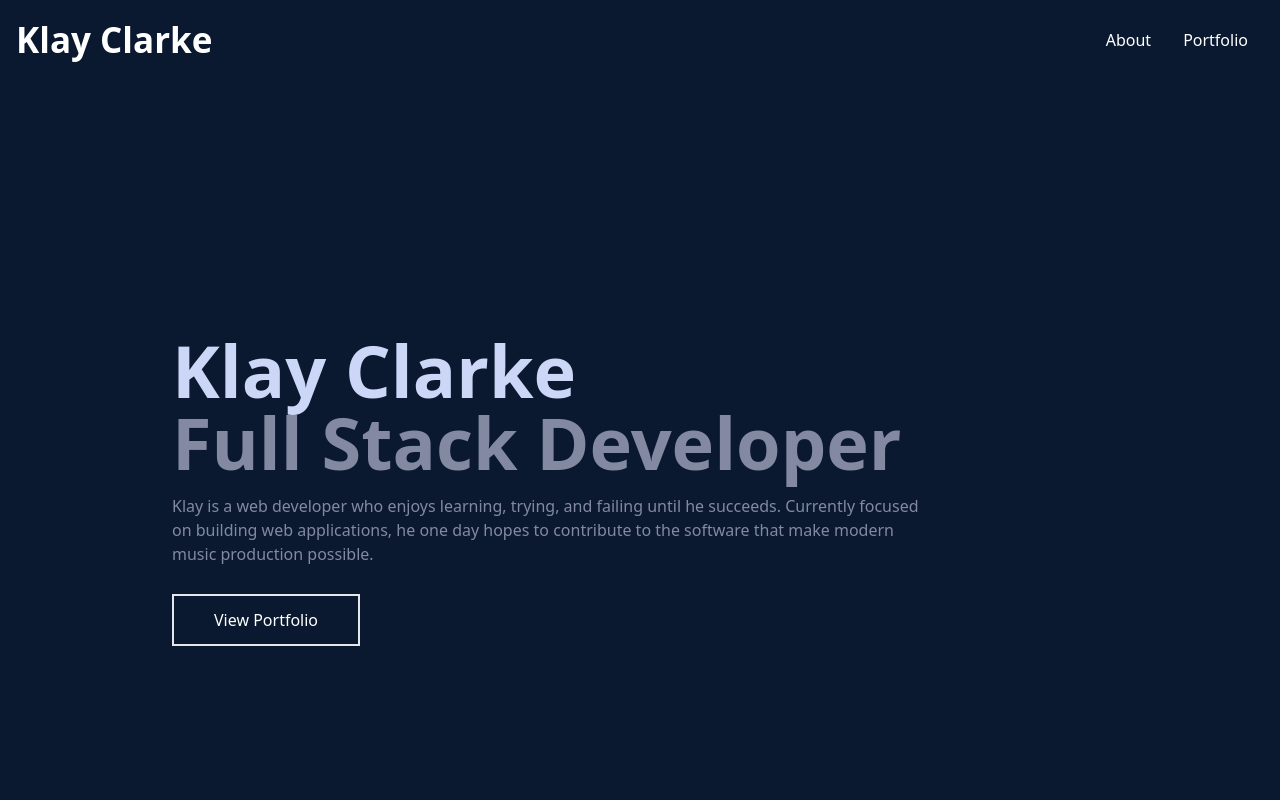
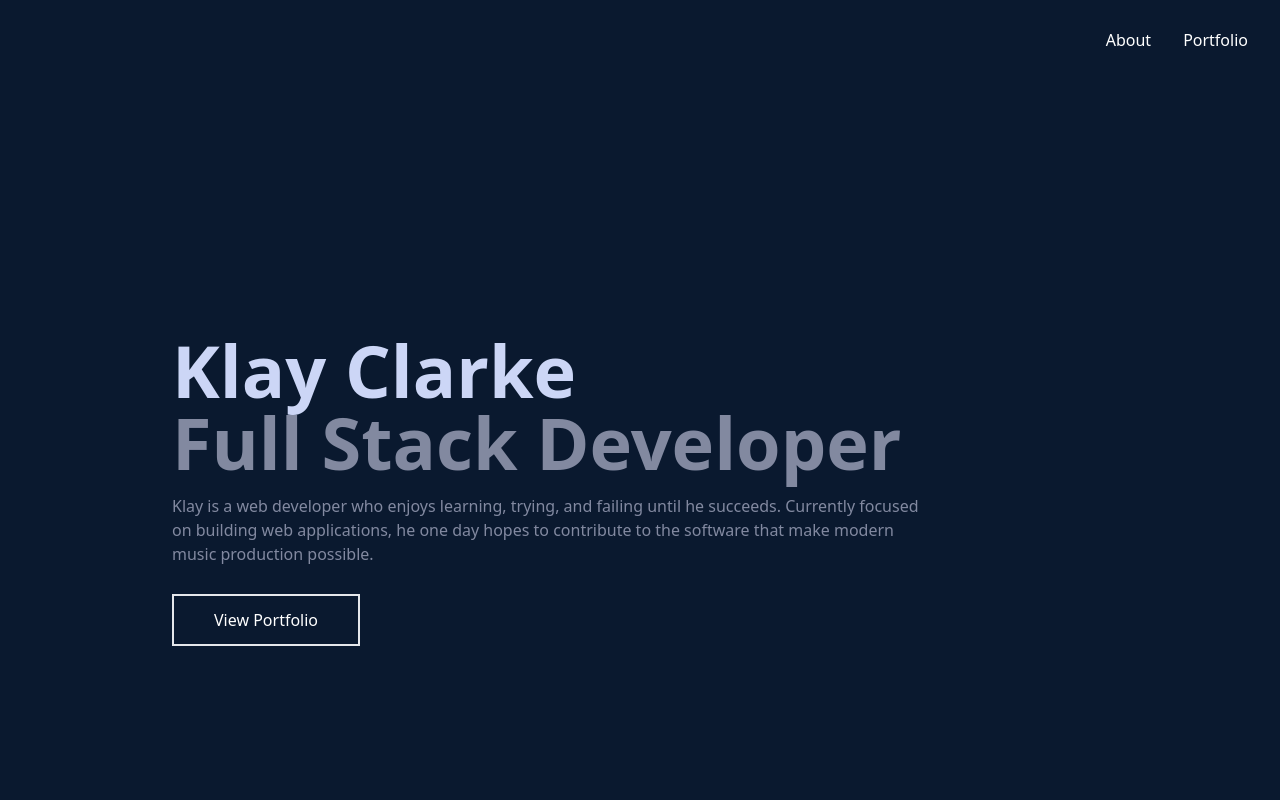
Before and after one commit to KlayClarke/personal_website, a React (Create React App) app: page / in a window 1280 px wide. Shown: the top 800 px of the page. Built offline with nearby package versions, Linux system fonts and the light colour scheme.

Commit message:
only show name in navbar (as home link) when user scrolls pass name in home section (was repetitive)

```diff
--- a/src/components/Navbar.jsx
+++ b/src/components/Navbar.jsx
@@ -1,6 +1,7 @@
 import { useState } from "react";
 import { FaBars, FaTimes } from "react-icons/fa";
 import { Link } from "react-scroll";
+import useScrollPosition from "../hooks/useScrollPosition";
 
 export default function Navbar() {
   const [nav, setNav] = useState(false);
@@ -8,6 +9,10 @@ export default function Navbar() {
   const handleClick = () => {
     setNav(!nav);
   };
+
+  const scrollPosition = useScrollPosition();
+
+  console.log(scrollPosition);
 
   return (
     <nav className="fixed w-full h-[80px] flex justify-between items-center px-4 bg-[#0a192f] text-white z-10">
@@ -18,7 +23,13 @@ export default function Navbar() {
           duration={1000}
           className="cursor-pointer"
         >
-          <h1 className="text-[35px] font-bold name-logo">Klay Clarke</h1>
+          <h1
+            className={`${
+              scrollPosition < 450 ? "hidden" : ""
+            } text-xl md:text-[35px] font-bold name-logo`}
+          >
+            Klay Clarke
+          </h1>
         </Link>
       </div>
       <ul className="hidden md:flex">
```
